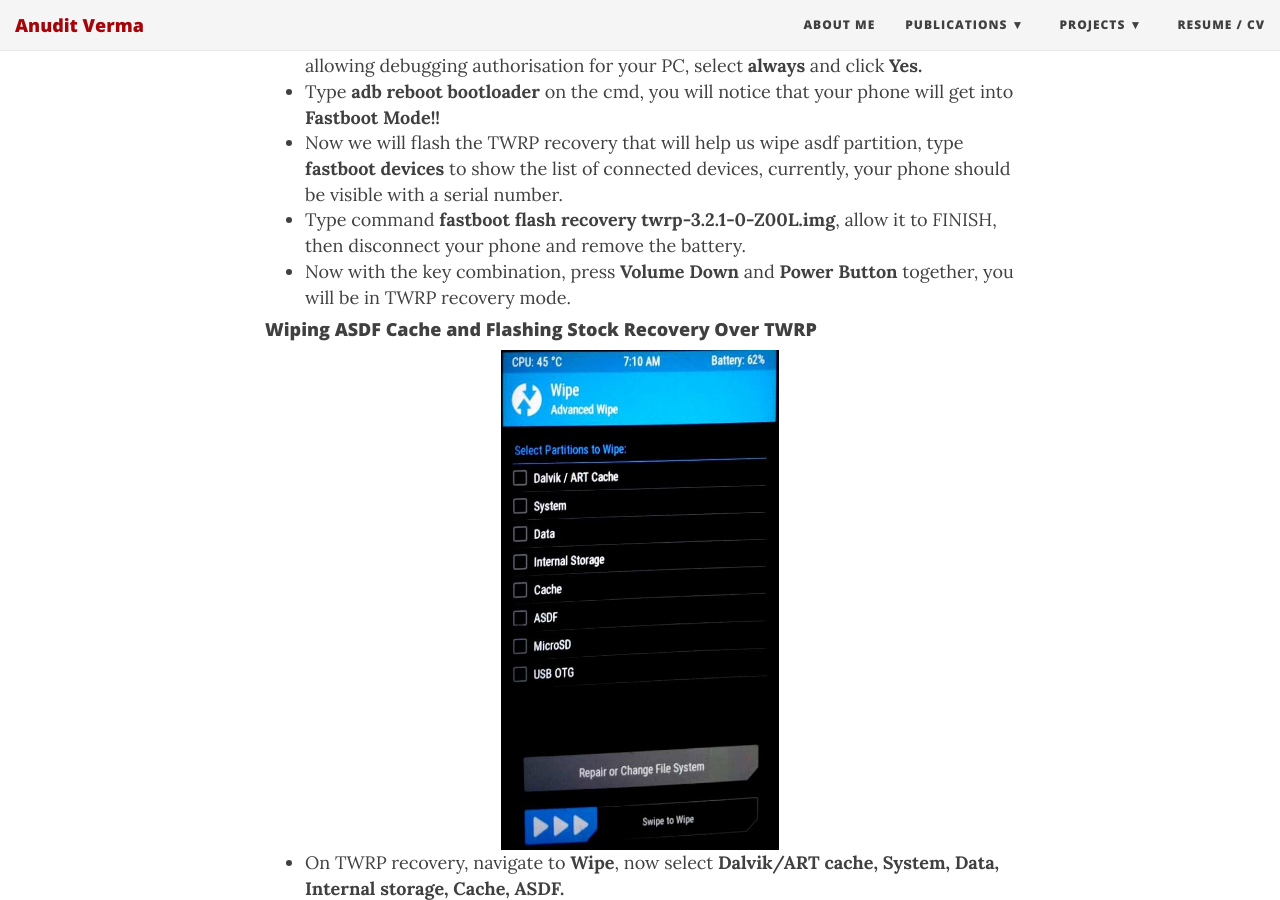
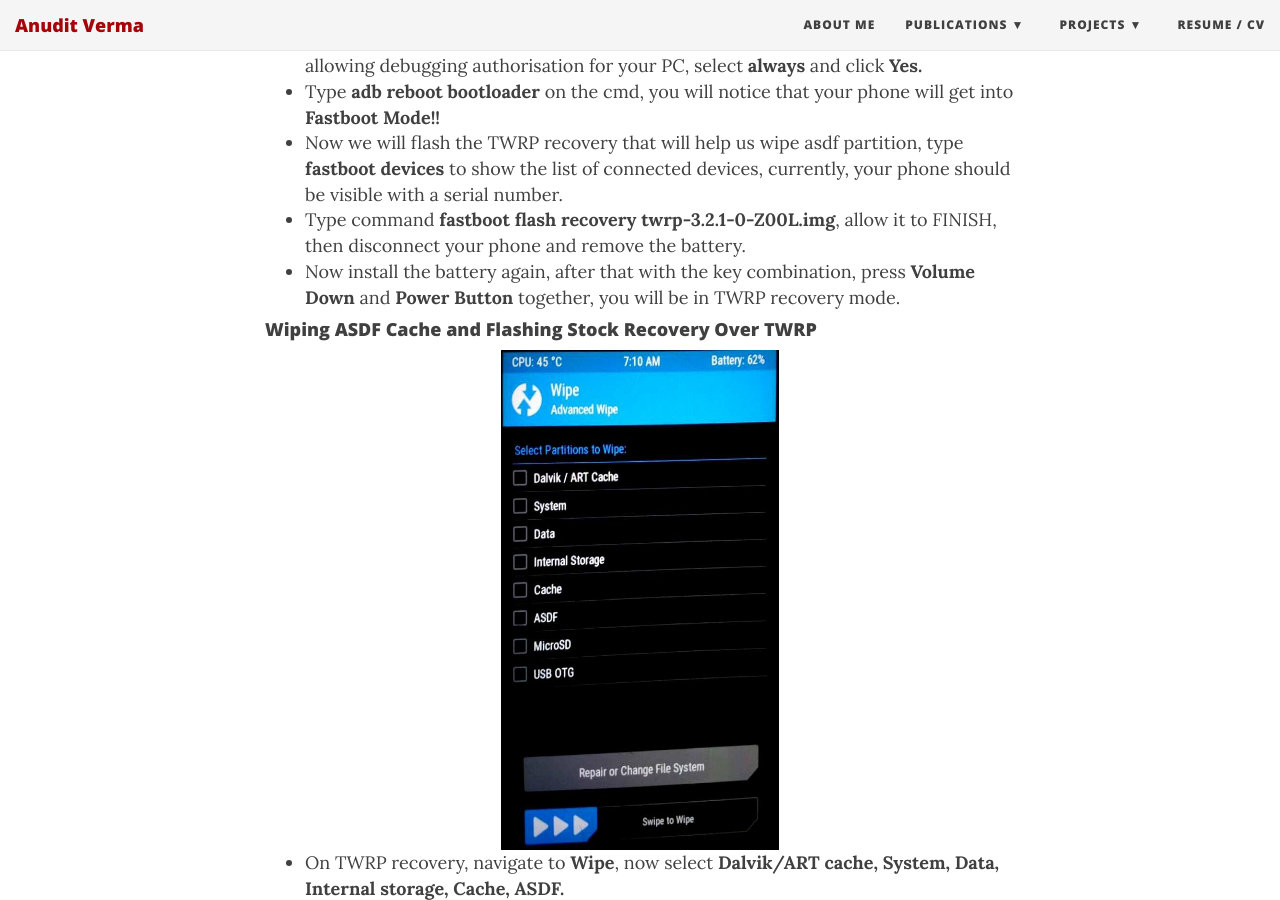
Before and after one commit to anuditverma/anuditverma.github.io, a Jekyll site: the page built from _posts/2017-07-07-update-zenfone2-laser-to-volte.md, in a window 1280 px wide and 900 px high, scrolled down 3994 px. Built offline with Jekyll 4.4.1, drawn with Linux system fonts in a browser that asks for light colours; nearby versions of some CDN libraries; comment, search, counter and statistics services are not loaded.

Commit message:
Minor change in the ASUS VoLTE post

```diff
--- a/_posts/2017-07-07-update-zenfone2-laser-to-volte.md
+++ b/_posts/2017-07-07-update-zenfone2-laser-to-volte.md
@@ -125,7 +125,7 @@
 * Type __adb reboot bootloader__ on the cmd, you will notice that your phone will get into __Fastboot Mode!!__
 * Now we will flash the TWRP recovery that will help us wipe asdf partition, type __fastboot devices__ to show the list of connected devices, currently, your phone should be visible with a serial number.
 * Type command __fastboot flash recovery twrp-3.2.1-0-Z00L.img__, allow it to FINISH, then disconnect your phone and remove the battery.
-* Now with the key combination, press __Volume Down__ and __Power Button__ together, you will be in TWRP recovery mode.
+* Now install the battery again, after that with the key combination, press __Volume Down__ and __Power Button__ together, you will be in TWRP recovery mode.
 
 <h4>Wiping ASDF Cache and Flashing Stock Recovery Over TWRP</h4>
 
```
